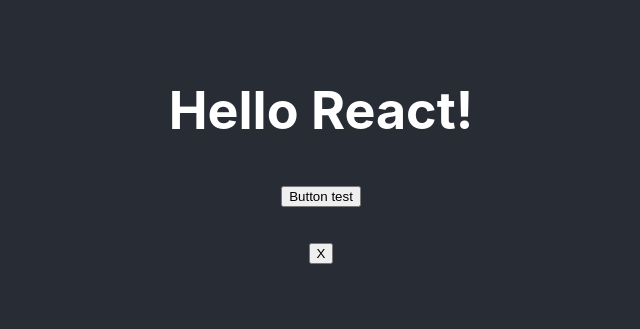
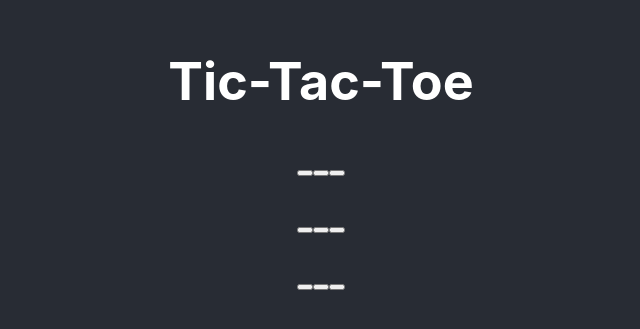
Before and after one commit to shinichi-teshirogi/tic-tac-toe, a React (Create React App) app: page / in a window 1280 px wide. Shown: the part 233-562 px from the top of the page, without its empty margins (319-959 px from the left). Built offline with nearby package versions, Linux system fonts and the light colour scheme.

Commit message:
Add cells and 9 Cell on MainView

```diff
--- a/src/views/MainView.tsx
+++ b/src/views/MainView.tsx
@@ -1,20 +1,32 @@
-import React from "react"
+import React, { useState } from "react"
 import { Cell } from "../components/Cell";
-
-const onClick = (e: React.MouseEvent<HTMLButtonElement>) => {
-    alert(`click: ${e.currentTarget.innerHTML}`);
-}
-
-const cellClick = (i: number) => {
-    alert("cell clicked")
-}
+import { CellText } from "../types/CellText";
 
 export const MainView = () => {
+    const [isFirst, setIsFirst] = useState(true)
+    const [cells, setCells] = useState<CellText[]>(Array(9).fill(' '))
+    const cellClick = (i: number) => {
+        alert(`cell ${i} clicked`)
+    }
+
     return (
         <div>
-            <h1>Hello React!</h1>
-            <p><button onClick={onClick}>Button test</button></p>
-            <p><Cell text="X" onClick={() => cellClick(0)} /></p>
+            <h1>Tic-Tac-Toe</h1>
+            <p>
+                <Cell text={cells[0]} onClick={() => cellClick(0)} />
+                <Cell text={cells[1]} onClick={() => cellClick(1)} />
+                <Cell text={cells[2]} onClick={() => cellClick(2)} />
+            </p>
+            <p>
+                <Cell text={cells[3]} onClick={() => cellClick(3)} />
+                <Cell text={cells[4]} onClick={() => cellClick(4)} />
+                <Cell text={cells[5]} onClick={() => cellClick(5)} />
+            </p>
+            <p>
+                <Cell text={cells[6]} onClick={() => cellClick(6)} />
+                <Cell text={cells[7]} onClick={() => cellClick(7)} />
+                <Cell text={cells[8]} onClick={() => cellClick(8)} />
+            </p>
         </div>
     )
 }
```
